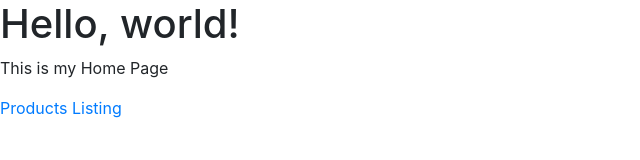
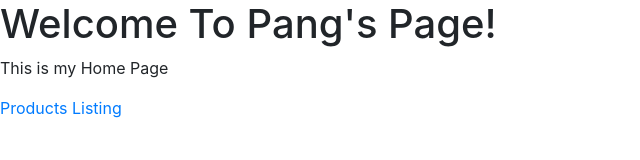
Before and after one commit to pangvang/IS350, a plain HTML site: page index.html in a window 1280 px wide. Shown: the whole page, without its empty margins (0-640 px from the left). Drawn offline with nearby package versions, Linux system fonts and the light colour scheme.

Commit message:
Changed Index.html file

```diff
--- a/index.html
+++ b/index.html
@@ -8,10 +8,10 @@
     <!-- Bootstrap CSS -->
     <link rel="stylesheet" href="https://cdn.jsdelivr.net/npm/bootstrap@4.5.3/dist/css/bootstrap.min.css" integrity="sha384-TX8t27EcRE3e/ihU7zmQxVncDAy5uIKz4rEkgIXeMed4M0jlfIDPvg6uqKI2xXr2" crossorigin="anonymous">
 
-    <title>Home</title>
+    <title>Pang Ter Vang</title>
   </head>
   <body>
-    <h1>Hello, world!</h1>
+    <h1>Welcome To Pang's Page!</h1>
     <p>This is my Home Page</p>
     <a href="products">Products Listing </a>
 
```
